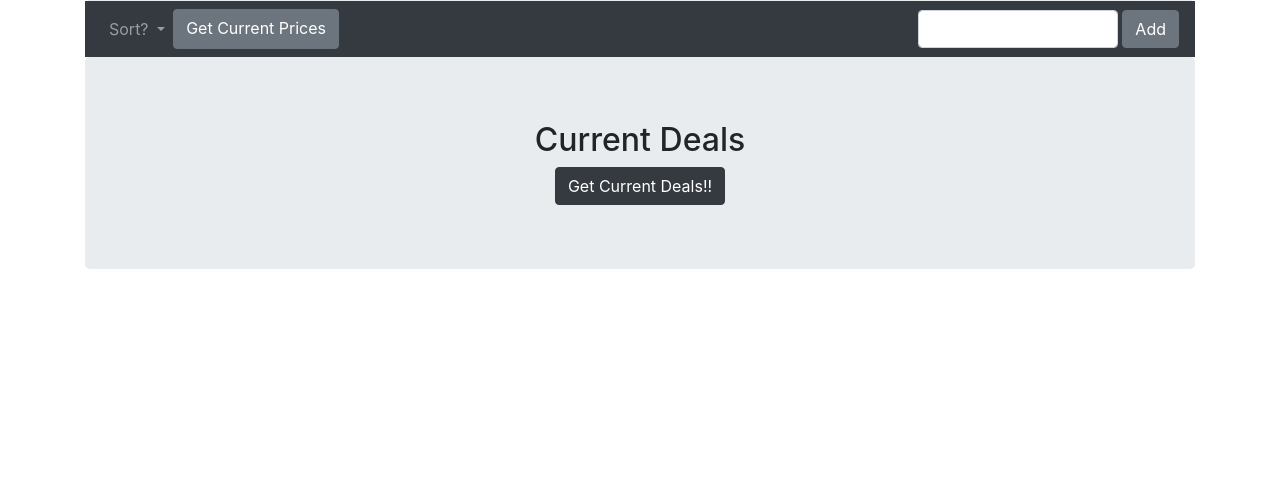
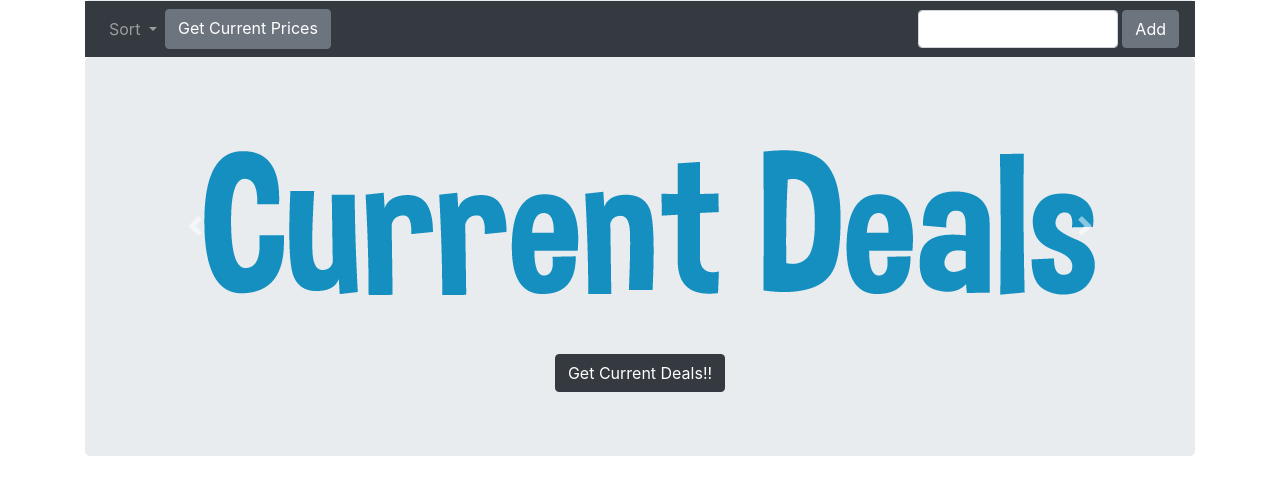
Before and after one commit to Christopher-Carey/ProjectDealazon, a Django app: template apps/deal_app/templates/deal_app/index.html in a window 1280 px wide. Shown: the part 239-734 px from the top of the page. Run offline with Django 3.2, Linux system fonts and the light colour scheme; the template is opened without the code that fills it: values that come from a table or form of the project are taken from there, others are empty; data comes from the database, SQL or seed files in the repository; both versions use the stored data as it was after the commit; parts of the project's set-up code (start-up, migrations or seed data) failed here and were passed over; some libraries are stand-ins or nearby versions.

Commit message:
got the deals stored in the database so it can only be called once per session..also used a carousel

```diff
--- a/apps/deal_app/models.py
+++ b/apps/deal_app/models.py
@@ -10,3 +10,9 @@ class Product(models.Model):
     updated_price=models.FloatField(default=None)
     created_at = models.DateTimeField(auto_now_add=True)
     updated_at = models.DateTimeField(auto_now=True)
+
+class Deal(models.Model):
+    title=models.CharField(max_length=255)
+    img=models.CharField(max_length=255)
+    created_at = models.DateTimeField(auto_now_add=True)
+    updated_at = models.DateTimeField(auto_now=True)
--- a/apps/deal_app/templates/deal_app/index.html
+++ b/apps/deal_app/templates/deal_app/index.html
@@ -1,5 +1,6 @@
 <!DOCTYPE html>
 <html lang="en">
+
 <head>
   <meta charset="UTF-8">
   <meta name="viewport" content="width=device-width, initial-scale=1.0">
@@ -8,13 +9,17 @@
     integrity="sha384-ggOyR0iXCbMQv3Xipma34MD+dH/1fQ784/j6cY/iJTQUOhcWr7x9JvoRxT2MZw1T" crossorigin="anonymous">
   {% load static %}
   <link rel="stylesheet" type="text/css" href="{% static 'deal_app/css/style.css' %}">
+  <script src="https://ajax.googleapis.com/ajax/libs/jquery/3.4.1/jquery.min.js"></script>
+  <script src="https://maxcdn.bootstrapcdn.com/bootstrap/3.4.0/js/bootstrap.min.js"></script>
   <title>Logged In</title>
 </head>
+
 <body>
   <div class="container">
     <nav class="navbar navbar-expand-lg navbar-dark bg-dark">
       <a class="navbar-brand" href="#">Dealazon</a>
-                    <button class="navbar-toggler" type="button" data-toggle="collapse" data-target="#navbarNavDropdown" aria-controls="navbarNavDropdown" aria-expanded="false" aria-label="Toggle navigation">
+      <button class="navbar-toggler" type="button" data-toggle="collapse" data-target="#navbarNavDropdown"
+        aria-controls="navbarNavDropdown" aria-expanded="false" aria-label="Toggle navigation">
         <span class="navbar-toggler-icon"></span>
       </button>
       <div class="collapse navbar-collapse" id="navbarNavDropdown">
@@ -23,7 +28,8 @@
             <a class="nav-link" href="#">Home <span class="sr-only">(current)</span></a>
           </li>
           <li class="nav-item dropdown">
-                          <a class="nav-link dropdown-toggle" href="#" id="navbarDropdownMenuLink" role="button" data-toggle="dropdown" aria-haspopup="true" aria-expanded="false">
+            <a class="nav-link dropdown-toggle" href="#" id="navbarDropdownMenuLink" role="button"
+              data-toggle="dropdown" aria-haspopup="true" aria-expanded="false">
               Profile
             </a>
             <div class="dropdown-menu" aria-labelledby="navbarDropdownMenuLink">
@@ -39,17 +45,20 @@
       <h1>Welcome, {{request.session.first_name}}!</h1>
     </div>
     <nav class="navbar navbar-expand-lg navbar-dark bg-dark">
-          <button class="navbar-toggler" type="button" data-toggle="collapse" data-target="#navbarNavDropdown" aria-controls="navbarNavDropdown" aria-expanded="false" aria-label="Toggle navigation">
+      <button class="navbar-toggler" type="button" data-toggle="collapse" data-target="#navbarNavDropdown"
+        aria-controls="navbarNavDropdown" aria-expanded="false" aria-label="Toggle navigation">
         <span class="navbar-toggler-icon"></span>
       </button>
       <div class="collapse navbar-collapse" id="navbarNavDropdown">
         <ul class="navbar-nav">
           <li class="nav-item dropdown">
-                <a class="nav-link dropdown-toggle" href="#" id="navbarDropdownMenuLink" role="button" data-toggle="dropdown" aria-haspopup="true" aria-expanded="false">
-                  Sort?
+            <a class="nav-link dropdown-toggle" href="#" id="navbarDropdownMenuLink" role="button"
+              data-toggle="dropdown" aria-haspopup="true" aria-expanded="false">
+              Sort
             </a>
             <div class="dropdown-menu" aria-labelledby="navbarDropdownMenuLink">
-                  <a class="dropdown-item" href="/deals/sort">Sort by Price</a>
+              <a class="dropdown-item" href="/deals/sort_price">Sort by Price</a>
+              <a class="dropdown-item" href="/deals/sort">Sort </a>
               <a class="dropdown-item" href="#">Edit Profile</a>
               <!-- <a class="dropdown-item" href="#">Something else here</a> -->
             </div>
@@ -57,7 +66,7 @@
           <a class="btn btn-secondary" href="/deals/update_price">Get Current Prices</a>
         </ul>
       </div>
-          <form  action="/deals/add_deal" method="POST">
+      <form action="/deals/add_deal" method="POST">
         {% csrf_token %}
         <input style="display: inline-block; width: 200px;" class="form-control" type="text" name="url">
         <input style="display: inline-block;" class="btn btn-secondary" type="submit" value="Add">
@@ -68,13 +77,20 @@
 
     {% for product in all_products %}
     <div class="card">
-          <img class="card-img-top" src="{{product.img}}"alt="Card image">
+      <img class="card-img-top" src="{{product.img}}" alt="Card image">
       <div class="card-body">
         <h4 class="card-title">{{product.title}}</h4>
         <small><i>Posted on {{product.created_at}}</i></small>
         <p class="card-text">Original Price: {{product.price}}</p>
         <small><i>Last Checked on {{product.updated_at}}</i></small>
-            <p class="card-text">Current Price: {{product.updated_price}}</p>
+
+        {% if product.updated_price <= product.price %}
+        <p style="color:green" class="card-text">Current Price: {{product.updated_price}}</p>
+        {%elif product.updated_price > product.price %}
+        <p style="color:red" class="card-text">Current Price: {{product.updated_price}}</p>
+        {%endif%}
+
+
         {% if product.updated_price < product.price %}
         <a href="{{product.url}}" class="btn btn-danger">See Products</a>
         {%else%}
@@ -88,13 +104,17 @@
 
     {% for product in sorted_price %}
     <div class="card">
-          <img class="card-img-top" src="{{product.img}}"alt="Card image">
+      <img class="card-img-top" src="{{product.img}}" alt="Card image">
       <div class="card-body">
         <h4 class="card-title">{{product.title}}</h4>
         <small><i>Posted on {{product.created_at}}</i></small>
         <p class="card-text">Original Price: {{product.price}}</p>
         <small><i>Last Checked on {{product.updated_at}}</i></small>
-            <p class="card-text">Current Price: {{product.updated_price}}</p>
+        {% if product.updated_price <= product.price %}
+        <p style="color:green" class="card-text">Current Price: {{product.updated_price}}</p>
+        {%elif product.updated_price > product.price %}
+        <p style="color:red" class="card-text">Current Price: {{product.updated_price}}</p>
+        {%endif%}
         {% if product.updated_price < product.price %}
         <a href="{{product.url}}" class="btn btn-danger">See Products</a>
         {%else%}
@@ -108,23 +128,95 @@
 
 
     <div class="jumbotron">
-          <h2>Current Deals</h2>
-          {% for deal in deal_products %}
+
+      <div id="demo" class="carousel slide" data-ride="carousel">
+        <!-- The slideshow -->
+        <div class="carousel-inner">
+          <div class="carousel-item active">
+            <img src="{% static 'deal_app/images/Current-Deals.png' %}" alt="Card image">
+          </div>
+          <div class="carousel-item">
             <div class="card deal_card">
-                <img class="card-img-top" src="{{deal.1}}" alt="Card image">
+              <img class="card-img-top" src="{{all_deals.0.img}}" alt="Card image">
               <div class="card-body">
-                  <h4 class="card-title">{{deal.0}}</h4>
+                <h4 class="card-title">{{deal.title}}</h4>
                 <p class="card-text">Some example text.</p>
                 <a href="#" class="btn btn-primary">See Profile</a>
               </div>
             </div>
-            {% endfor %}
-            <a class="btn btn-dark" href="/deals/current_deals">Get Current Deals!!</a>
+
+            <div class="card deal_card">
+              <img class="card-img-top" src="{{all_deals.1.img}}" alt="Card image">
+              <div class="card-body">
+                <h4 class="card-title">{{deal.title}}</h4>
+                <p class="card-text">Some example text.</p>
+                <a href="#" class="btn btn-primary">See Profile</a>
               </div>
             </div>
 
-<script src="https://code.jquery.com/jquery-3.3.1.slim.min.js" integrity="sha384-q8i/X+965DzO0rT7abK41JStQIAqVgRVzpbzo5smXKp4YfRvH+8abtTE1Pi6jizo" crossorigin="anonymous"></script>
-<script src="https://cdnjs.cloudflare.com/ajax/libs/popper.js/1.14.7/umd/popper.min.js" integrity="sha384-UO2eT0CpHqdSJQ6hJty5KVphtPhzWj9WO1clHTMGa3JDZwrnQq4sF86dIHNDz0W1" crossorigin="anonymous"></script>
-<script src="https://stackpath.bootstrapcdn.com/bootstrap/4.3.1/js/bootstrap.min.js" integrity="sha384-JjSmVgyd0p3pXB1rRibZUAYoIIy6OrQ6VrjIEaFf/nJGzIxFDsf4x0xIM+B07jRM" crossorigin="anonymous"></script>
+              <div class="card deal_card">
+                <img class="card-img-top" src="{{all_deals.2.img}}" alt="Card image">
+                  <div class="card-body">
+                    <h4 class="card-title">{{deal.title}}</h4>
+                    <p class=" card-text">Some example text.</p>
+                <a href="#" class="btn btn-primary">See Profile</a>
+              </div>
+            </div>
+          </div>
+          <div class="carousel-item">
+
+              <div class="card deal_card">
+                <img class="card-img-top" src="{{all_deals.3.img}}" alt="Card image">
+                  <div class="card-body">
+                    <h4 class="card-title">{{deal.title}}</h4>
+                    <p class=" card-text">Some example text.</p>
+                <a href="#" class="btn btn-primary">See Profile</a>
+              </div>
+            </div>
+              <div class="card deal_card">
+                <img class="card-img-top" src="{{all_deals.4.img}}" alt="Card image">
+                  <div class="card-body">
+                    <h4 class="card-title">{{deal.title}}</h4>
+                    <p class=" card-text">Some example text.</p>
+                <a href="#" class="btn btn-primary">See Profile</a>
+              </div>
+            </div>
+              <div class="card deal_card">
+                <img class="card-img-top" src="{{all_deals.5.img}}" alt="Card image">
+                  <div class="card-body">
+                    <h4 class="card-title">{{deal.title}}</h4>
+                    <p class=" card-text">Some example text.</p>
+                <a href="#" class="btn btn-primary">See Profile</a>
+              </div>
+            </div>
+          </div>
+        </div>
+
+
+
+      <!-- Left and right controls -->
+      <a class="carousel-control-prev" href="#demo" data-slide="prev">
+        <span class="carousel-control-prev-icon"></span>
+      </a>
+      <a class="carousel-control-next" href="#demo" data-slide="next">
+        <span class="carousel-control-next-icon"></span>
+      </a>
+    </div>
+    <br>
+    <a class="btn btn-dark" href="/deals/current_deals">Get Current Deals!!</a>
+  </div>
+
+  </div>
+  </div>
+  <script src="https://code.jquery.com/jquery-3.3.1.slim.min.js"
+    integrity="sha384-q8i/X+965DzO0rT7abK41JStQIAqVgRVzpbzo5smXKp4YfRvH+8abtTE1Pi6jizo"
+    crossorigin="anonymous"></script>
+  <script src="https://cdnjs.cloudflare.com/ajax/libs/popper.js/1.14.7/umd/popper.min.js"
+    integrity="sha384-UO2eT0CpHqdSJQ6hJty5KVphtPhzWj9WO1clHTMGa3JDZwrnQq4sF86dIHNDz0W1"
+    crossorigin="anonymous"></script>
+  <script src="https://stackpath.bootstrapcdn.com/bootstrap/4.3.1/js/bootstrap.min.js"
+    integrity="sha384-JjSmVgyd0p3pXB1rRibZUAYoIIy6OrQ6VrjIEaFf/nJGzIxFDsf4x0xIM+B07jRM"
+    crossorigin="anonymous"></script>
 </body>
+
 </html>
--- a/apps/deal_app/urls.py
+++ b/apps/deal_app/urls.py
@@ -3,7 +3,7 @@ from . import views
 
 urlpatterns = [
     url(r'^$', views.index),
-    url(r'^sort$', views.sort_price),
+    url(r'^sort_price$', views.sort_price),
     url(r'^current_deals$', views.deals),
     url(r'^update_price$', views.update_price),
     url(r'^add_deal$', views.add_deal),
```
Also changed, not shown: apps/deal_app/views.py (+22 -45 lines), apps/deal_app/migrations/0003_deal.py (added), apps/deal_app/static/deal_app/images/Current-Deals.png (added), db.sqlite3. Lines whose indentation alone changed are shown as unchanged.
